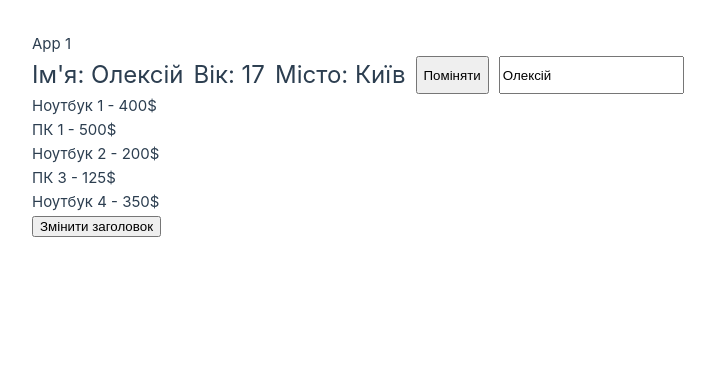
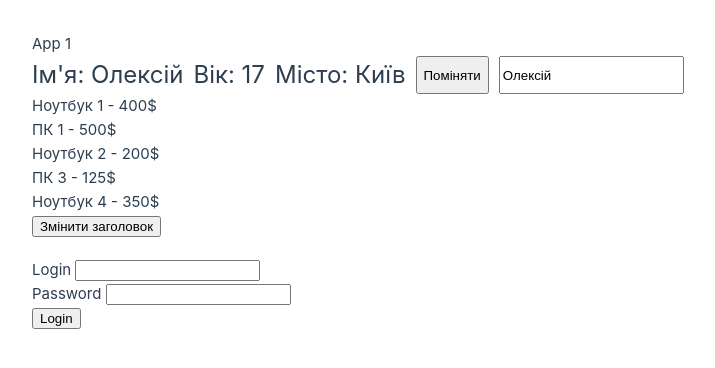
Before and after one commit to SerhiiBida/vue-lesson2, a Vue app: page / in a window 1280 px wide. Shown: the top 368 px of the page, without its empty margins (0-715 px from the left). Built offline with nearby package versions, Linux system fonts and the light colour scheme.

Commit message:
did task 6

```diff
--- a/src/App.vue
+++ b/src/App.vue
@@ -1,10 +1,12 @@
 <script>
 import User from '@/components/User.vue';
 import Products from "@/components/Products.vue";
+import Login from "@/components/Login.vue";
 
 export default {
   name: 'App',
   components: {
+    Login,
     User,
     Products
   },
@@ -29,6 +31,8 @@ export default {
     <User/>
     <!--task 4-5-->
     <Products @change-title="changeTitle"/>
+    <!--task 6-->
+    <Login/>
   </main>
 </template>
 
--- a/src/assets/main.css
+++ b/src/assets/main.css
@@ -13,3 +13,13 @@
   gap: 10px;
   font-size: 24px;
 }
+
+/* Login.vue */
+.login {
+  margin: 20px 0;
+}
+
+.login-error,
+.password-error {
+  color: red;
+}
--- /dev/null
+++ b/src/components/Login.vue
@@ -0,0 +1,88 @@
+<script>
+export default {
+  name: 'Login',
+  data() {
+    return {
+      login: '',
+      password: ''
+    }
+  },
+  methods: {
+    clearErrors() {
+      this.$refs.loginError.textContent = '';
+      this.$refs.passwordError.textContent = '';
+    },
+    errorOutput(element, text) {
+      element.textContent = text;
+    },
+    loginValidation() {
+      // Только буквы и цифры(обязательна буква и цифра), длина от 8 до 16 символов
+      const reg = /^(?!.*\W)(?=.*\d)(?=.*[a-z]).{8,16}$/;
+
+      if (!reg.test(this.login)) {
+        this.errorOutput(
+            this.$refs.loginError,
+            'Допустимі букви і цифри, довжина від 8 до 16 символів'
+        );
+
+        return false;
+      }
+
+      return true;
+    },
+    passwordValidation() {
+      // Требует: цифру, z, Z, спец. символ, длина 8 до 16 с.
+      const reg = /^(?=.*\d)(?=.*[a-z])(?=.*[A-Z])(?=.*\W).{8,16}$/;
+
+      if (!reg.test(this.password)) {
+        this.errorOutput(
+            this.$refs.passwordError,
+            'Потрібна: цифра, z, Z, спец. символ, довжина від 8 до 16 символів'
+        );
+
+        return false;
+      }
+
+      return true;
+    },
+    // 6. Створіть метод, який буде перевіряти введені дані у формі на відповідність деяким правилам.
+    formValidation(event) {
+      this.clearErrors();
+
+      const checkLogin = this.loginValidation();
+      const checkPassword = this.passwordValidation();
+
+      if (!checkLogin || !checkPassword){
+        // Запрет отправки
+        event.preventDefault();
+      }
+    }
+  }
+}
+</script>
+
+<template>
+  <form action="#" class="login" @submit="formValidation">
+    <div class="input-login">
+      <label for="login">
+        Login
+      </label>
+      <input v-model="login" type="text" name="login" id="login" minlength="8" maxlength="16">
+      <p ref="loginError" class="login-error"></p>
+    </div>
+    <div class="input-password">
+      <label for="password">
+        Password
+      </label>
+      <input v-model="password" type="password" name="password" id="password" minlength="8" maxlength="16">
+      <p ref="passwordError" class="password-error"></p>
+    </div>
+    <button type="submit">
+      Login
+    </button>
+  </form>
+</template>
+
+<style scoped>
+
+</style>
```
